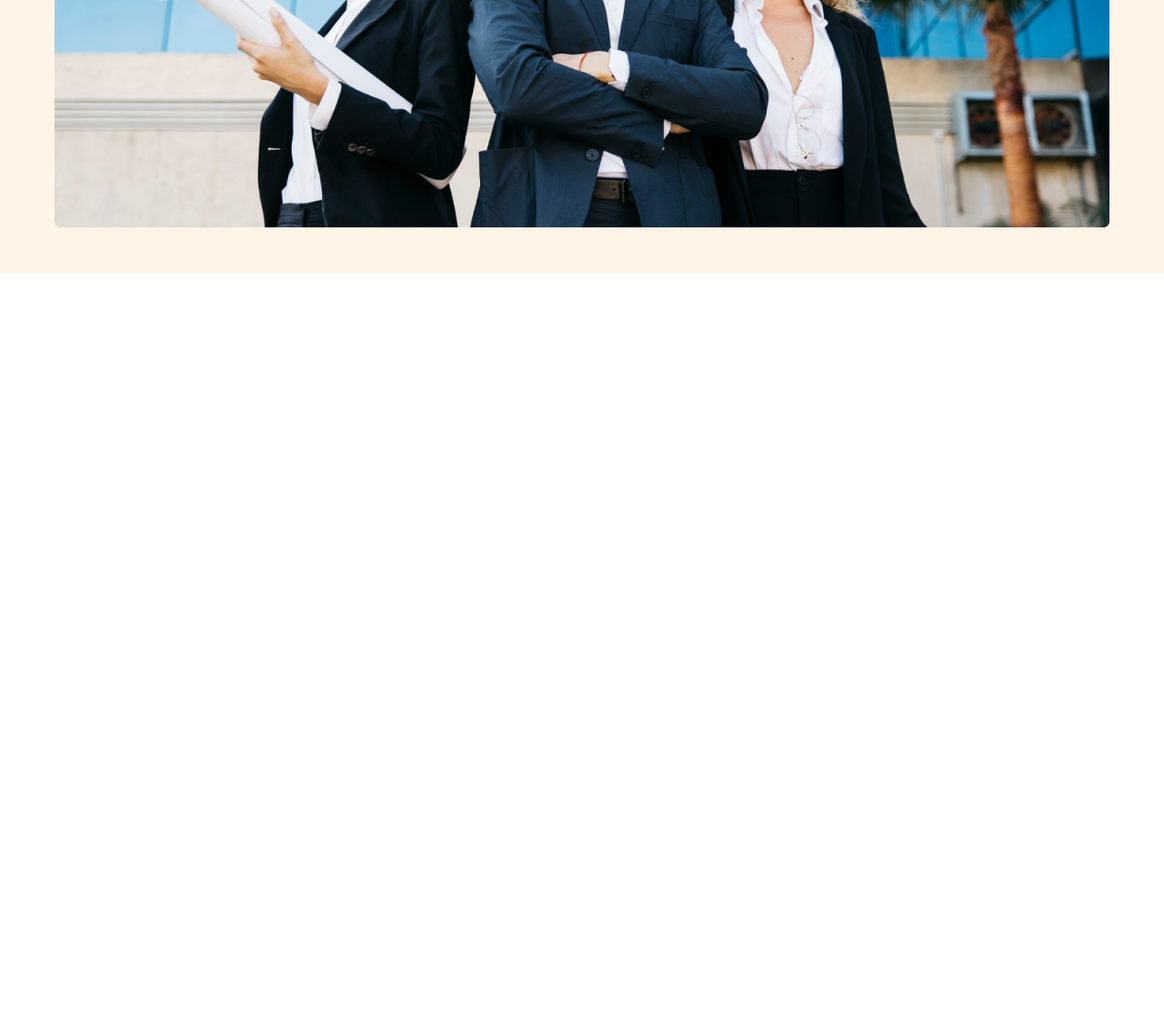
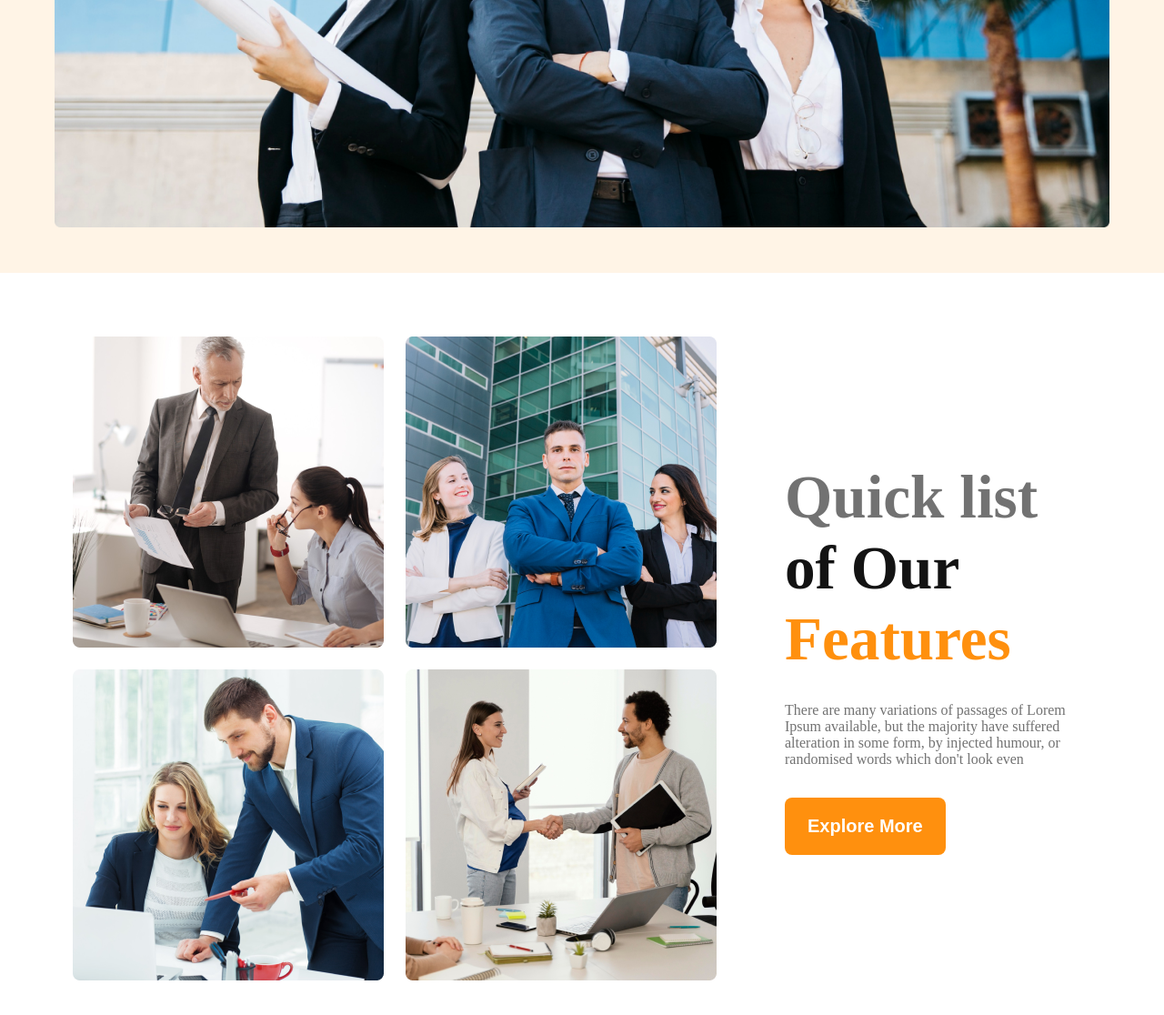
Before and after one commit to Abdullah-Al-Zubaer/G3-responsive-website, a plain HTML site: page index.html in a window 1280 px wide. Shown: the part 856-1972 px from the top of the page at 91% size. Before the commit the page ends 1156 px from the top, so only its background shows below. Drawn offline with Linux system fonts and the light colour scheme.

Commit message:
adding responsive team section

```diff
--- a/index.html
+++ b/index.html
@@ -26,8 +26,20 @@
             <img src="./image/banner.png" alt="">
         </div>
     </header>
-    <main>
-
+    <main class="main">
+        <section class="teams">
+            <div class="team-pic">
+                <img src="/image/team1.png" alt="">
+                <img src="/image/team2.png" alt="">
+                <img src="/image/team3.png" alt="">
+                <img src="/image/team4.png" alt="">
+            </div>
+            <div class="team-text">
+                <h1>Quick list <span class="of-our">of Our</span><span class="features"> Features</span></h1>
+                <p>There are many variations of passages of Lorem Ipsum available, but the majority have suffered alteration in some form, by injected humour, or randomised words which don't look even</p>
+                <button class="btn">Explore More</button>
+            </div>
+        </section>
     </main>
     <footer>
 
--- a/style.css
+++ b/style.css
@@ -93,11 +93,72 @@ header{
     padding: 50px;
 }
 
+/* Main Section */
+
+main{
+    max-width: 1440px;
+    padding: 0 10px;
+    margin: 0 auto;
+}
+
+.main img{
+    display: block;
+}
+
+.team-pic{
+    display: grid;
+    grid-template-columns: repeat(2,1fr);
+    gap: 24px;
+}
+
+.teams{
+    display: flex;
+
+    justify-content: space-between;
+    align-items: center;
+    padding: 70px;
+}
+
+.team-text{
+    margin-left: 75px;
+    font-size: 2.8rem;
+    font-weight: bold;
+    color: #727272;
+}
+
+.team-text p{
+    font-size: 1rem;
+    font-weight: 400;
+    margin: 30px 0px;
+}
+
+.teams .of-our{
+    color: #131313;
+    font-weight: bold;
+}
+
+.teams .features{
+    color: #FF900E;
+    font-weight: bold;
+}
+
 /* media quary for header */
 
 @media screen and (max-width:576px){
-    .nav,ul{
+    .nav,
+    .teams,
+    ul
+    {
         flex-direction: column;
     }
-
+    .teams{
+        padding: 10px;
+    }
+    .team-pic{
+        grid-template-columns: repeat(1,1fr);
+    }
+    .team-text{
+        margin: 0px;
+        margin-top: 10px;
+    }
 }
```
